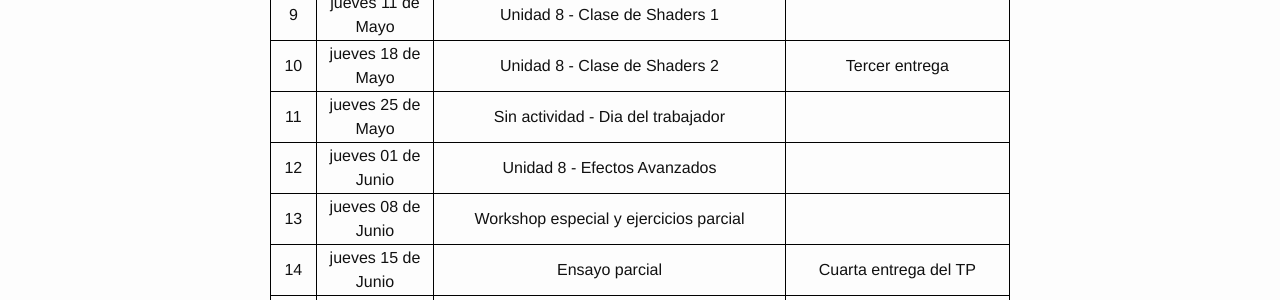
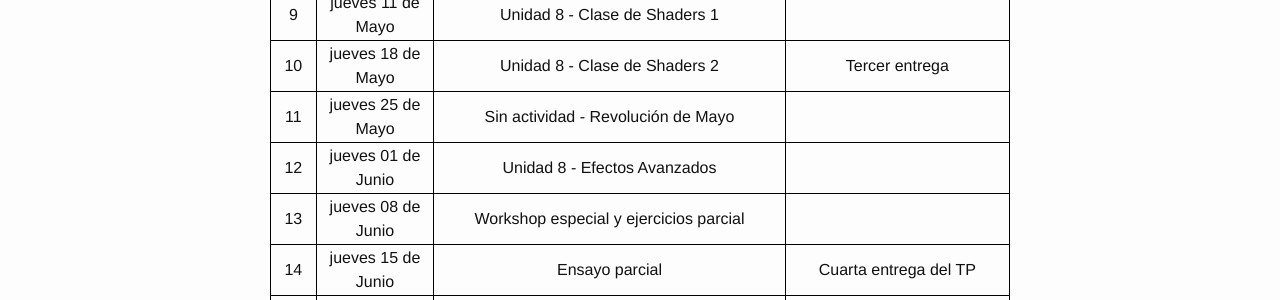
Before and after one commit to tgc-utn/tgc-utn.github.io, a Jekyll site: the page built from cronograma/index.md, in a window 1280 px wide. Shown: the part 768-1068 px from the top of the page. Built offline with Jekyll 4.4.1, drawn with Linux system fonts in a browser that asks for light colours.

Commit message:
Update calendario.
    Estaba mal el 25 de mayo (como día del trabajador :P)

```diff
--- a/cronograma/index.md
+++ b/cronograma/index.md
@@ -44,7 +44,7 @@ td{
 |  8    | jueves 04 de Mayo  | Unidad 4 - Texturas e Iluminación ||
 |  9    | jueves 11 de Mayo  | Unidad 8 - Clase de Shaders 1 ||
 | 10    | jueves 18 de Mayo  | Unidad 8 - Clase de Shaders 2 | Tercer entrega|
-| 11    | jueves 25 de Mayo  | Sin actividad - Dia del trabajador ||
+| 11    | jueves 25 de Mayo  | Sin actividad - Revolución de Mayo ||
 | 12    | jueves 01 de Junio | Unidad 8 - Efectos Avanzados ||
 | 13    | jueves 08 de Junio | Workshop especial y ejercicios parcial ||
 | 14    | jueves 15 de Junio | Ensayo parcial | Cuarta entrega del TP|
```
